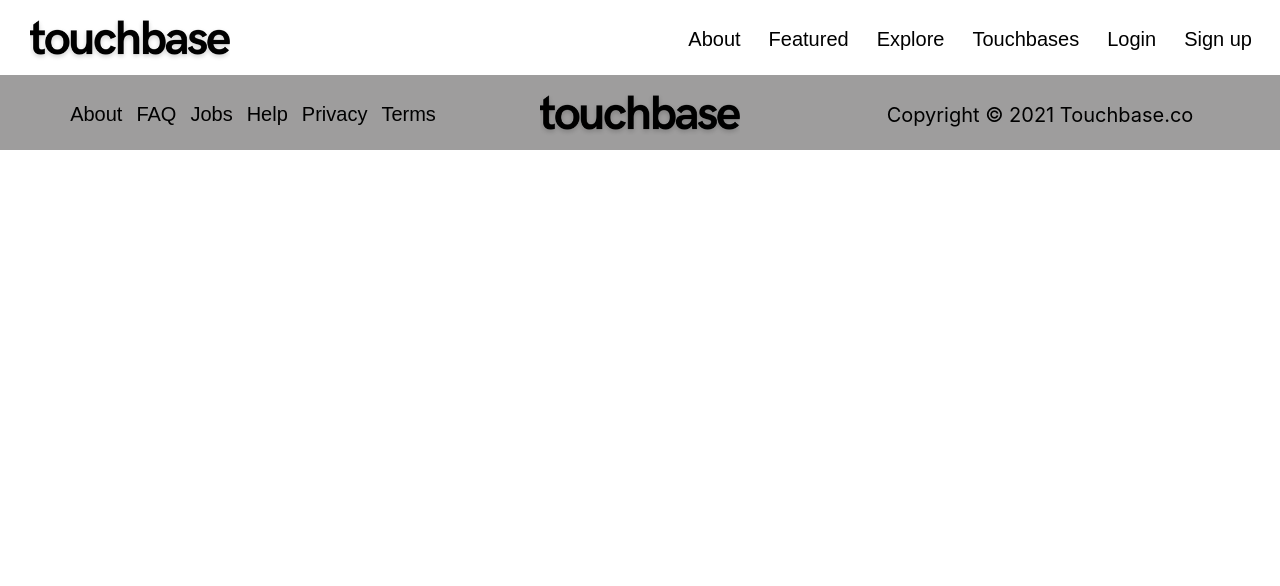
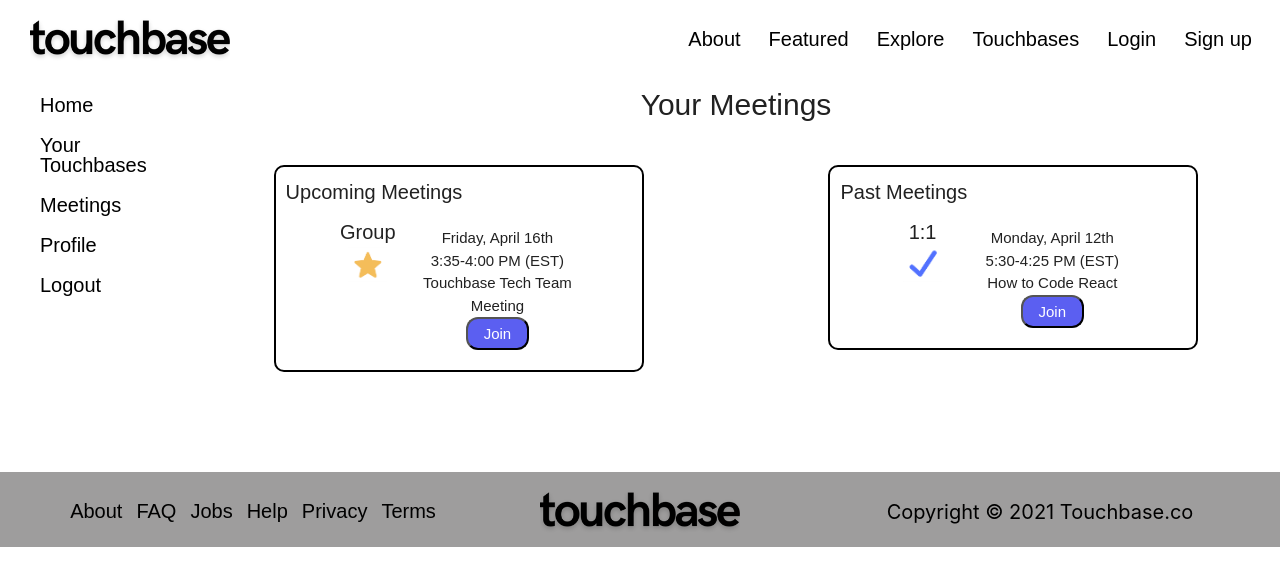
Before and after one commit to jahnavibavuluri/touchbase-react, a React (Create React App) app in the folder touchbase-react/: page /dashboard/meetings in a window 1280 px wide. Shown: the top 586 px of the page. Built offline with nearby package versions, Linux system fonts and the light colour scheme.

Commit message:
meetings page done.

```diff
--- a/touchbase-react/src/App.js
+++ b/touchbase-react/src/App.js
@@ -6,6 +6,7 @@ import { Dashboard } from './components/Dashboard/Dashboard'
 import { Login } from './components/Login/Login'
 import { Logout } from './components/Logout/Logout'
 import { YourTouchbases } from './components/YourTouchbases/YourTouchbases'
+import { Meetings } from './components/Meetings/Meetings'
 import Navbar from './components/NavBar/Navbar.js'
 import Footer from './components/Footer/Footer.js'
 
@@ -41,6 +42,7 @@ function App() {
           <Route path="/login" component={Login}/>
           <Route path="/logout" component={Logout}/>
           <Route path="/dashboard/yourtouchbases" component={YourTouchbases}/>
+          <Route path="/dashboard/meetings" component={Meetings}/>
         </Switch>
       </div>
     <Footer />
--- a/touchbase-react/src/components/Login/Login.js
+++ b/touchbase-react/src/components/Login/Login.js
@@ -9,6 +9,7 @@ export const Login = () => {
   const history = useHistory();
 
 //this section takes care of the person in session
+//same thing as compenentDidLoad
   useEffect(() => {
     fetch('/login')
   .then(response => {
@@ -83,10 +84,7 @@ export const Login = () => {
     })
     .then((res, data) => {
       if (res[0] === 200) {
-        history.push({
-          pathname:"/dashboard/" + res[1].id,
-          id: res[1].id
-        });
+        history.push('/dashboard')
       }
       console.log(res, data)
     })
--- /dev/null
+++ b/touchbase-react/src/components/Meetings/Meetings.css
@@ -0,0 +1,118 @@
+.dashboard-menu {
+  float: left;
+  //background-color: purple;
+  width: 15%;
+}
+
+.your-meetings-content {
+  float: left;
+  width: 85%;
+  //background-color: red;
+  margin: 0 auto;
+  overflow: hidden;
+  padding-bottom: 100px;
+}
+
+.meetings-main-title {
+  font-family: "HelveticaNeue-Light", sans-serif;
+  font-size: 30px;
+  text-align: center;
+  width: 100%;
+  line-height: 2;
+  padding-bottom: 30px;
+}
+.meetings-main-content {
+  //background-color: yellow;
+}
+
+.past-and-upcoming-meetings {
+  //background-color: brown;
+  margin: 0 auto;
+  position: inherit;
+  overflow: hidden;
+  width: 85%;
+  font-size: 20px;
+  font-family: "HelveticaNeue-Light", sans-serif;
+  line-height: 1.5;
+}
+
+.upcoming-meetings-panel {
+  //background-color: red;
+  float: left;
+  width: 40%;
+  border:2px solid black;
+  border-radius: 10px;
+  padding: 10px;
+}
+
+.past-meetings {
+  //background-color: blue;
+  float: left;
+  width: 40%;
+  border:2px solid black;
+  border-radius: 10px;
+  padding: 10px;
+}
+
+.spacer {
+  //background-color: black;
+  float: left;
+  width: 20%
+}
+
+.touchbase-icon {
+  width: 50%;
+  height: 50%;
+}
+
+.touchbase-type-icon {
+  //width: 50%;
+  //height: 50%;
+}
+
+.touchbase-type-name {
+  font-size: 20px;
+  font-family: "HelveticaNeue-Light", sans-serif;
+  line-height: 1.5;
+}
+
+.individual-meeting {
+  width: 75%;
+  margin: 0 auto;
+  //border:2px solid black;
+  //border-radius: 10px;
+  font-size: 15px;
+  text-align: center;
+  padding-bottom: 10px;
+}
+
+.upcoming-meetings-header {
+  padding-bottom: 10px;
+}
+
+.past-meetings-header {
+  padding-bottom: 10px;
+}
+
+.touchbase-info {
+  float: left;
+  width: 70%;
+  //background-color: yellow;
+  padding-bottom: 10px;
+  padding-top: 10px;
+}
+
+.touchbase-type {
+  float: left;
+  width: 30%;
+  //background-color: purple;
+}
+
+.join-button {
+  color: white;
+  background-color: #5B5FF1;
+  font-size: 15px;
+  padding: 6px 16px;
+  border-radius: 12px;
+  font-family: "HelveticaNeue-Light", sans-serif;
+}
--- /dev/null
+++ b/touchbase-react/src/components/Meetings/Meetings.js
@@ -0,0 +1,103 @@
+import React from 'react'
+import DashboardMenu from '../Dashboard/DashboardMenu.js'
+import oooicon from '../../images/TouchbaseIcons/one-on-one-icon.png'
+import groupicon from '../../images/TouchbaseIcons/group-icon.png'
+import './Meetings.css'
+
+export const Meetings = () => {
+  return (
+    <div className="meetings-main-content">
+
+      <div className="dashboard-menu">
+        <DashboardMenu/>
+      </div>
+
+      <div className="your-meetings-content">
+        <div className="meetings-main-title">
+          Your Meetings
+        </div>
+
+        <div className="past-and-upcoming-meetings">
+          <div className="upcoming-meetings-panel">
+            <div className="upcoming-meetings-header">
+              Upcoming Meetings
+            </div>
+
+
+            <div className="individual-meeting">
+              <div className="touchbase-type">
+                <div className="touchbase-type-name">
+                  Group
+                </div>
+                <div className="touchbase-type-icon">
+                  <img src={groupicon} className="touchbase-icon" ></img>
+                </div>
+              </div>
+
+              <div className="touchbase-info">
+                <div className="touchbase-date">
+                  Friday, April 16th
+                </div>
+                <div className="touchbase-time">
+                  3:35-4:00 PM (EST)
+                </div>
+                <div className="touchbase-name">
+                  Touchbase Tech Team Meeting
+                </div>
+                <div className="touchbase-join-button">
+                  <button className="join-button" type="button">Join</button>
+                </div>
+              </div>
+            </div>
+          </div>
+
+
+
+          <div className="spacer">
+            <br/>
+          </div>
+          <div className="past-meetings">
+
+            <div className="past-meetings-header">
+              Past Meetings
+            </div>
+
+            <div className="individual-meeting">
+              <div className="touchbase-type">
+                <div className="touchbase-type-name">
+                  1:1
+                </div>
+                <div className="touchbase-type-icon">
+                  <img src={oooicon} className="touchbase-icon" ></img>
+                </div>
+              </div>
+
+              <div className="touchbase-info">
+                <div className="touchbase-date">
+                  Monday, April 12th
+                </div>
+                <div className="touchbase-time">
+                  5:30-4:25 PM (EST)
+                </div>
+                <div className="touchbase-name">
+                  How to Code React
+                </div>
+                <div className="touchbase-join-button">
+                  <button className="join-button" type="button">Join</button>
+                </div>
+              </div>
+            </div>
+
+          </div>
+        </div>
+
+
+      </div>
+
+
+    </div>
+
+
+  );
+
+}
```
